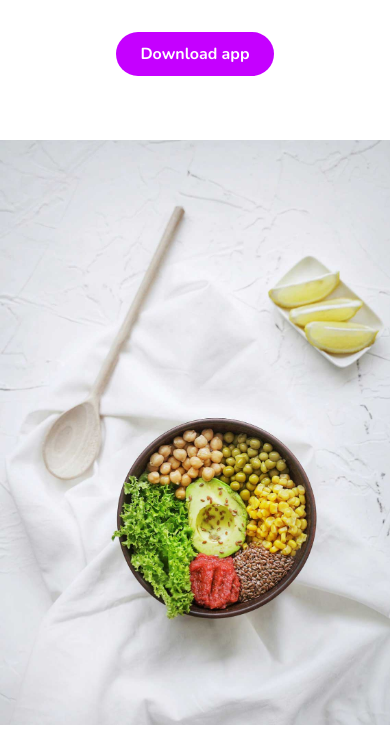
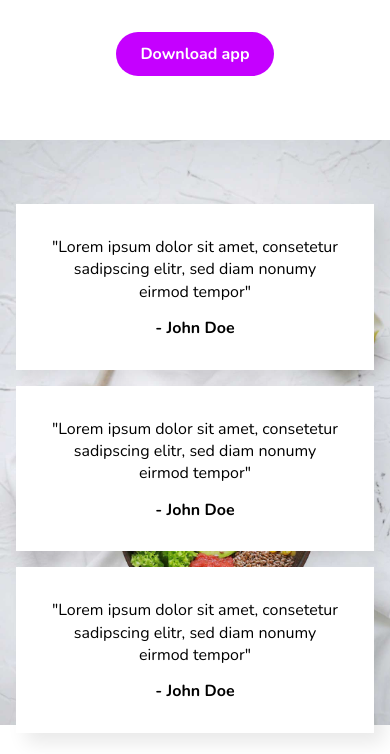
Before and after one commit to frontendella/Responsive-Design---UI, a website built with Vite: page index.html in a window 390 px wide. Shown: the part 323-1077 px from the top of the page. Built offline with nearby package versions, Linux system fonts and the light colour scheme.

Commit message:
Implemented mobile first design

```diff
--- a/index.css
+++ b/index.css
@@ -19,6 +19,8 @@ a {
 
 img {
     width: 100%;
+    position: absolute;
+    z-index: -1;
 }
 
 a.logo {
@@ -75,6 +77,30 @@ ul {
      display: inline-block;
  }
 
+ ul.testimonials {
+     margin-top: 3em;
+ }
+
+ ul.testimonials li {
+     background: white;
+     padding: 2em;
+     margin-bottom: 1em;
+     text-align: center;
+     box-shadow: 10px 10px 18px 0px rgba(0,0,0,.09);
+ }
+
+ blockquote, blockquote p {
+     margin: 0;
+ }
+ footer {
+     font-weight: bold;
+     display: block;
+     margin-top: 1em;
+ }
+ blockquote p {
+     line-height: 1.4em;
+ }
+
  /*
 
 - White Space
```
